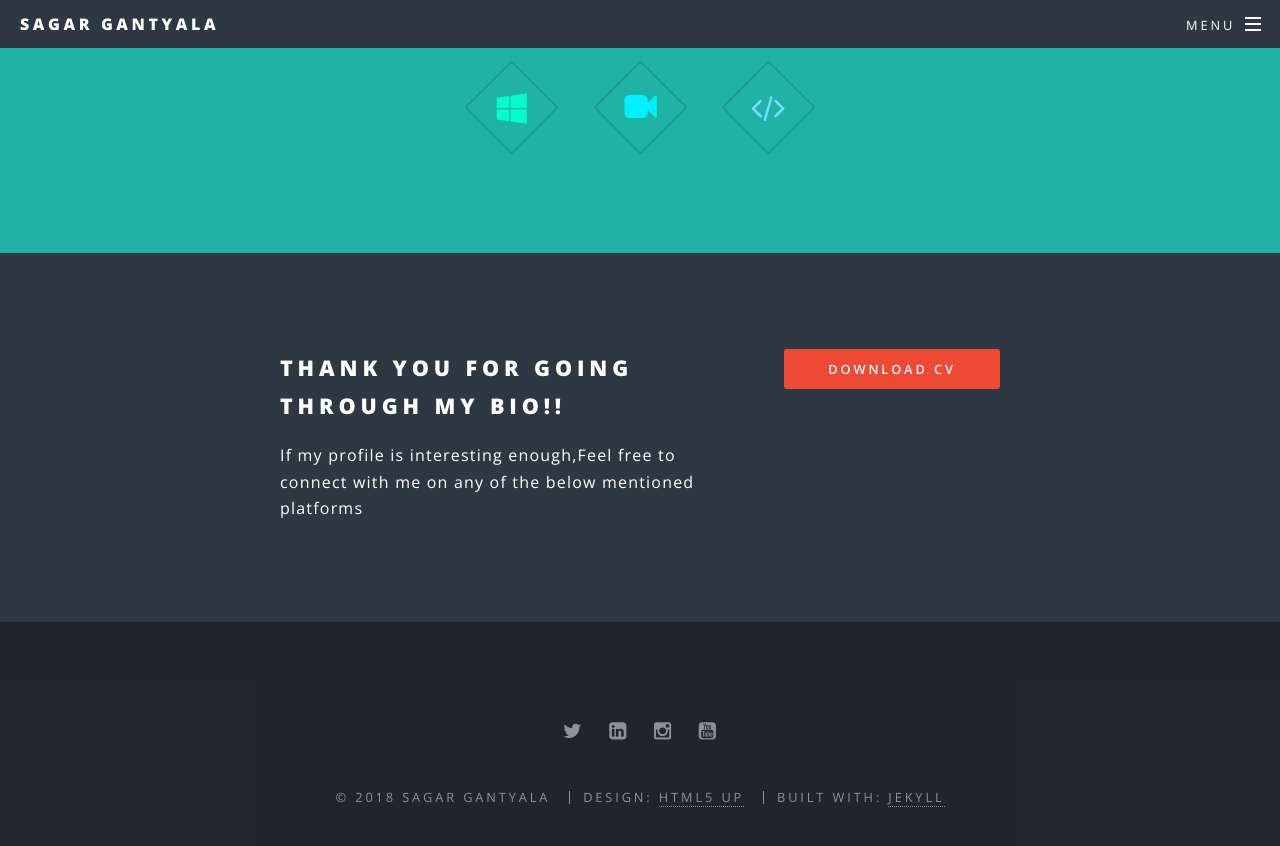
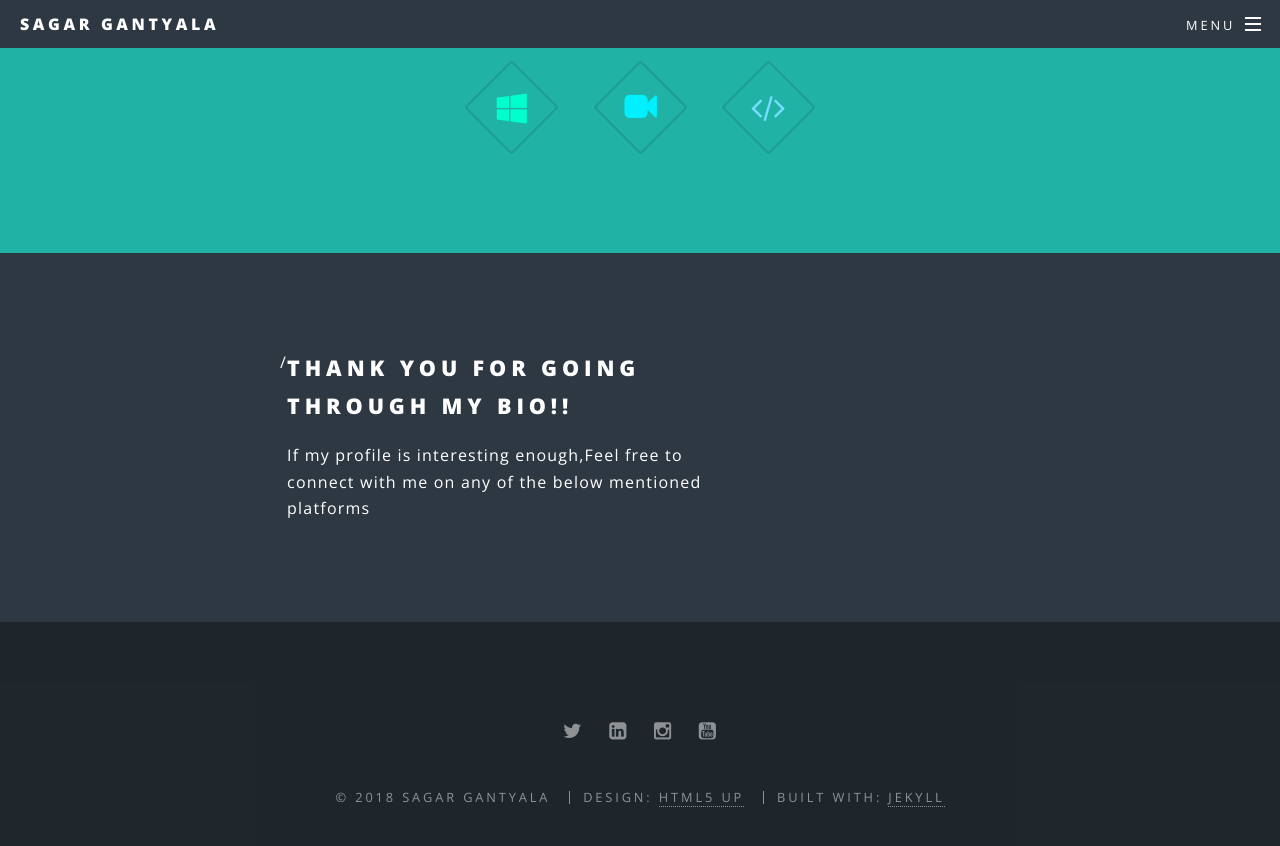
Before and after one commit to sagarg007/SagarGantyala, a Jekyll site: the page built from index.html, in a window 1280 px wide and 900 px high, scrolled down 3381 px. Shown: the top 846 px of the window. Built offline with Jekyll 4.4.1, drawn with Linux system fonts in a browser that asks for light colours.

Commit message:
sagar imgs

```diff
--- a/index.html
+++ b/index.html
@@ -116,10 +116,10 @@ deployment of OS through MDT.
 							<header>
 								<h2>Thank You for going through my Bio!!</h2>
 								<p>If my profile is interesting enough,Feel free to connect with me on any of the below mentioned platforms</p>
-							</header>
-							<ul class="actions vertical">
+							</header>/
+							<!-- <ul class="actions vertical">
 								<li><a href="#" class="button fit special">Download CV</a></li>
 
-							</ul>
+							</ul> -->
 						</div>
 					</section>
```
Also changed, not shown: images/Alive.jpg, images/Degree.jpg, images/Drugs.jpg.
